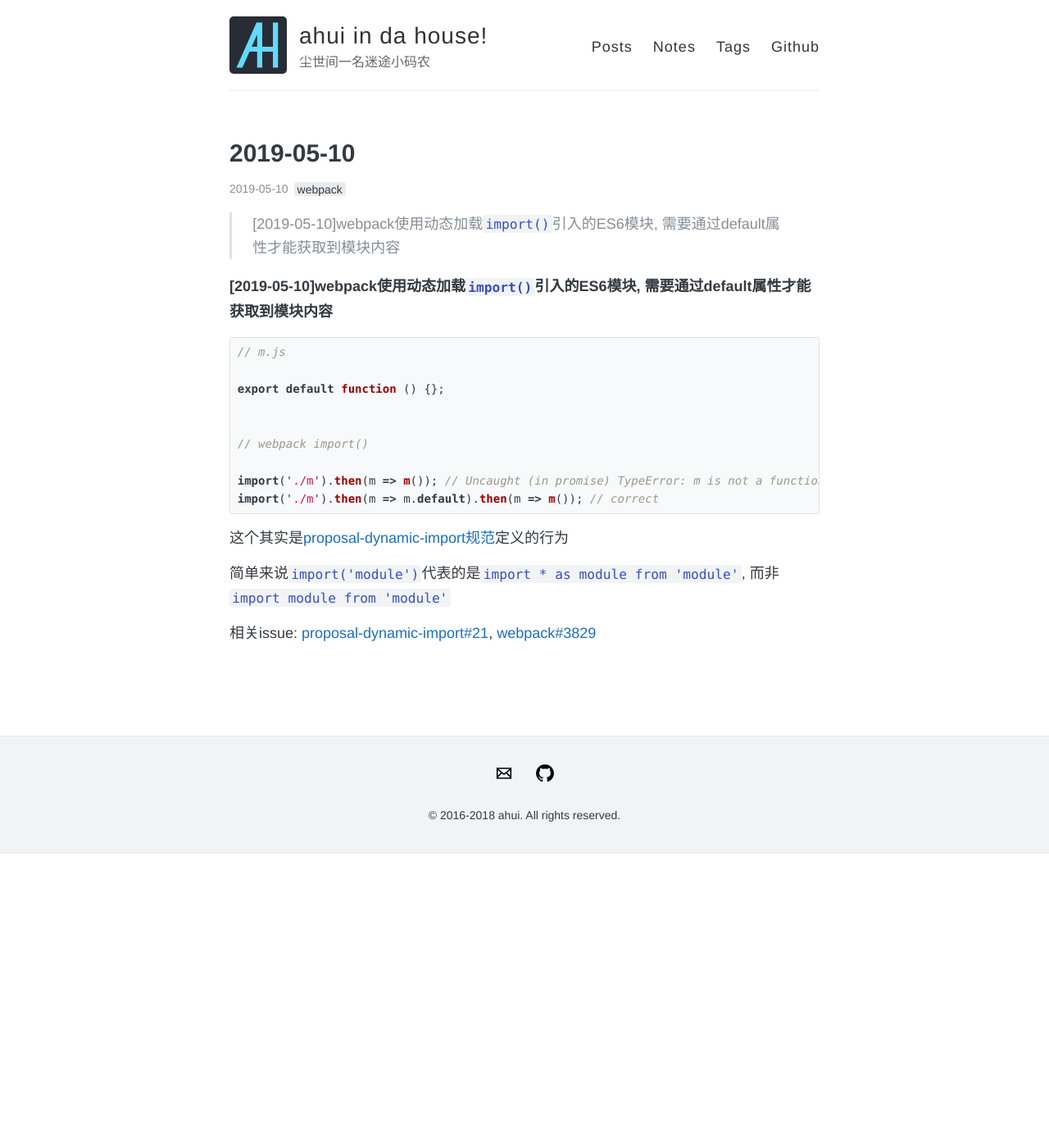
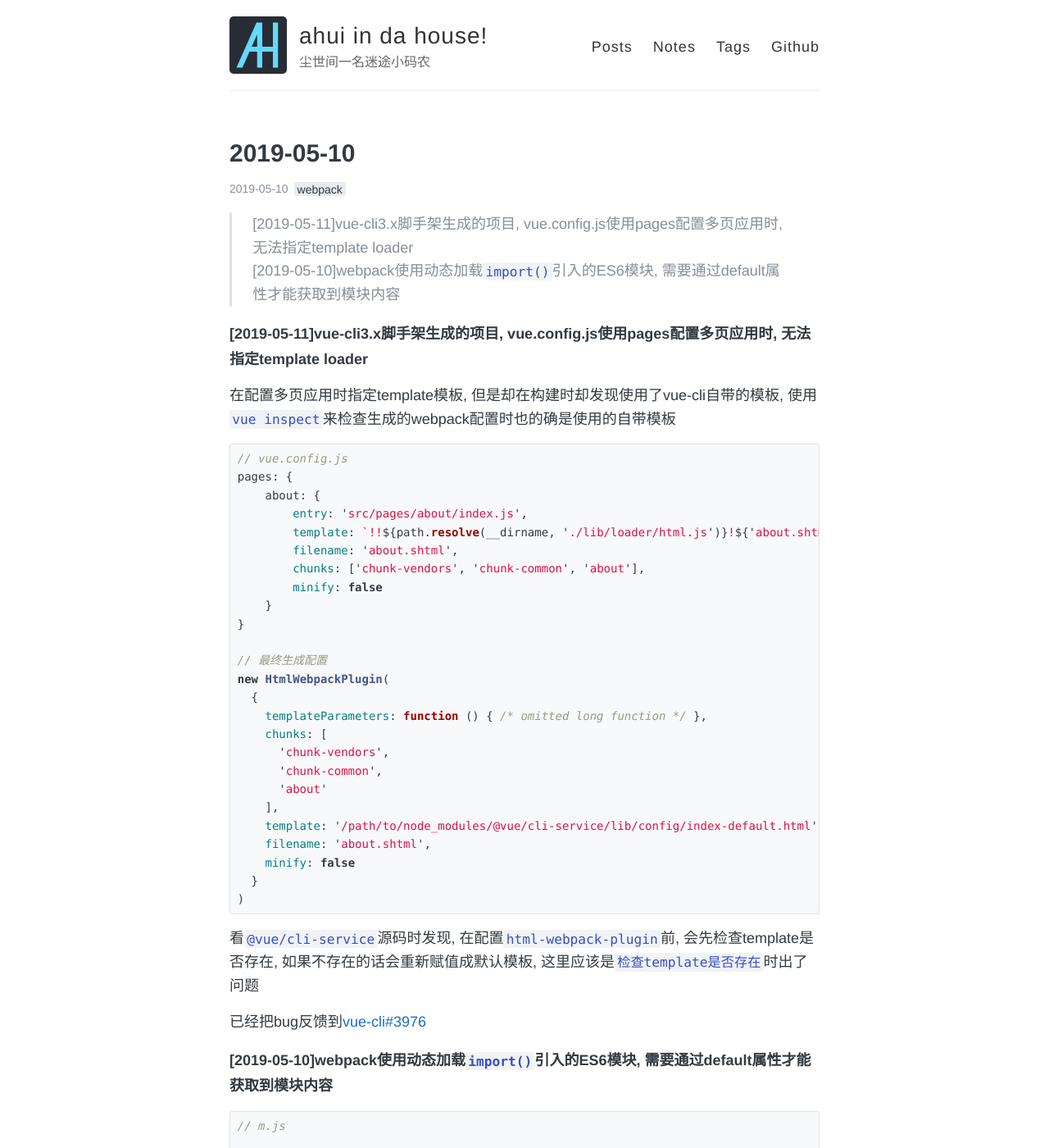
Before and after one commit to funkyLover/blog, a Jekyll site: the page built from notes/_posts/2020-05-10-notes.md, in a window 1280 px wide and 1400 px high. Shown: the whole window at 82% size. Built offline with Jekyll 4.4.1, drawn with Linux system fonts in a browser that asks for light colours; comment, search, counter and statistics services are not loaded.

Commit message:
[note]add;

````diff
--- a/notes/_posts/2020-05-10-notes.md
+++ b/notes/_posts/2020-05-10-notes.md
@@ -7,7 +7,44 @@ comments: true
 share: true
 ---
 
+> [2019-05-11]vue-cli3.x脚手架生成的项目, vue.config.js使用pages配置多页应用时, 无法指定template loader <br>
 > [2019-05-10]webpack使用动态加载`import()`引入的ES6模块, 需要通过default属性才能获取到模块内容
+
+##### [2019-05-11]vue-cli3.x脚手架生成的项目, vue.config.js使用pages配置多页应用时, 无法指定template loader
+
+在配置多页应用时指定template模板, 但是却在构建时却发现使用了vue-cli自带的模板, 使用`vue inspect`来检查生成的webpack配置时也的确是使用的自带模板
+
+```js
+// vue.config.js
+pages: {
+    about: {
+        entry: 'src/pages/about/index.js',
+        template: `!!${path.resolve(__dirname, './lib/loader/html.js')}!${'about.shtml'}`,
+        filename: 'about.shtml',
+        chunks: ['chunk-vendors', 'chunk-common', 'about'],
+        minify: false
+    }
+}
+
+// 最终生成配置
+new HtmlWebpackPlugin(
+  {
+    templateParameters: function () { /* omitted long function */ },
+    chunks: [
+      'chunk-vendors',
+      'chunk-common',
+      'about'
+    ],
+    template: '/path/to/node_modules/@vue/cli-service/lib/config/index-default.html',
+    filename: 'about.shtml',
+    minify: false
+  }
+)
+```
+
+看`@vue/cli-service`源码时发现, 在配置`html-webpack-plugin`前, 会先检查template是否存在, 如果不存在的话会重新赋值成默认模板, 这里应该是`检查template是否存在`时出了问题
+
+已经把bug反馈到[vue-cli#3976](https://github.com/vuejs/vue-cli/issues/3976)
 
 ##### [2019-05-10]webpack使用动态加载`import()`引入的ES6模块, 需要通过default属性才能获取到模块内容
 
````
